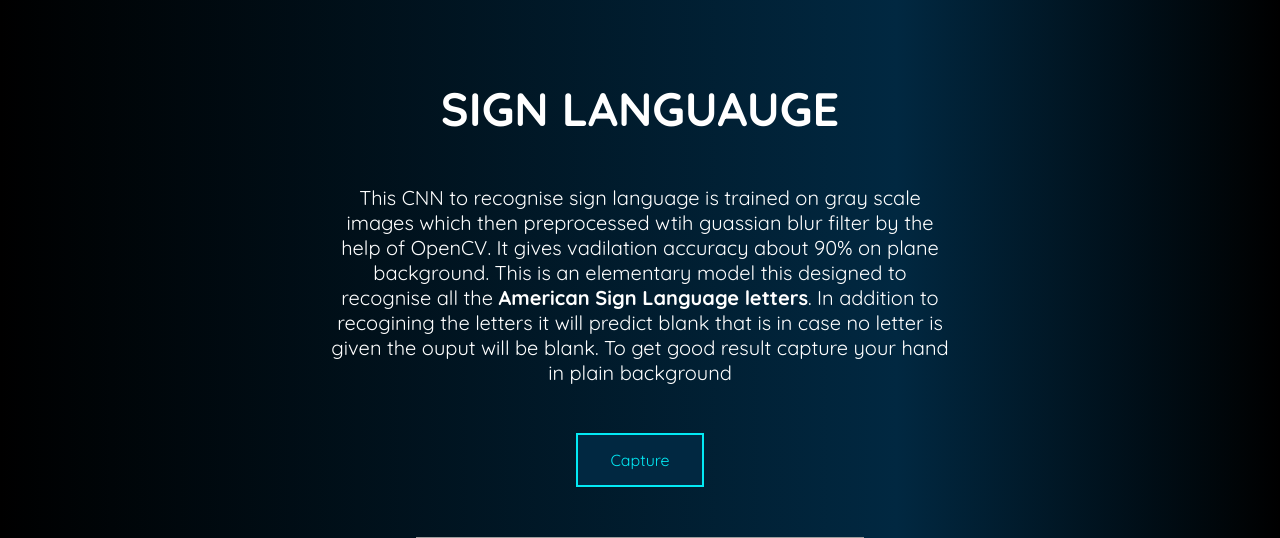
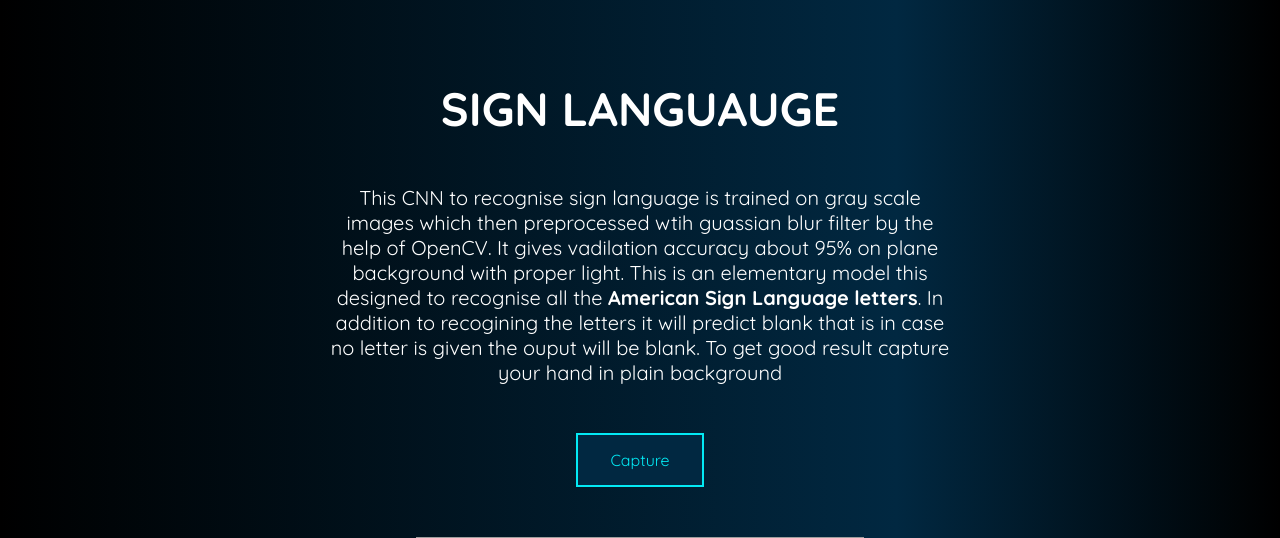
Before and after one commit to SEVERUS2001/ESR_dev_drive_2021, a Flask app: page / in a window 1280 px wide. Shown: the part 1944-2482 px from the top of the page. Run offline with Flask 2, Linux system fonts and the light colour scheme; some libraries are stand-ins or nearby versions; grey boxes are pictures that could not be loaded.

Commit message:
Change sign language content

```diff
--- a/templates/index.html
+++ b/templates/index.html
@@ -567,7 +567,7 @@
             <h3>SIGN LANGUAUGE</h3>
             <p>This CNN to recognise sign language is trained on gray scale images which then preprocessed wtih guassian
                 blur filter by the help of OpenCV. It gives vadilation accuracy about
-                90% on plane background. This is an elementary model this designed to recognise all the <strong>American
+                95% on plane background with proper light. This is an elementary model this designed to recognise all the <strong>American
                     Sign
                     Language letters</strong>. In addition to recogining the letters
                 it will predict blank that is in case no letter is given the ouput will be blank. To get good result
```
